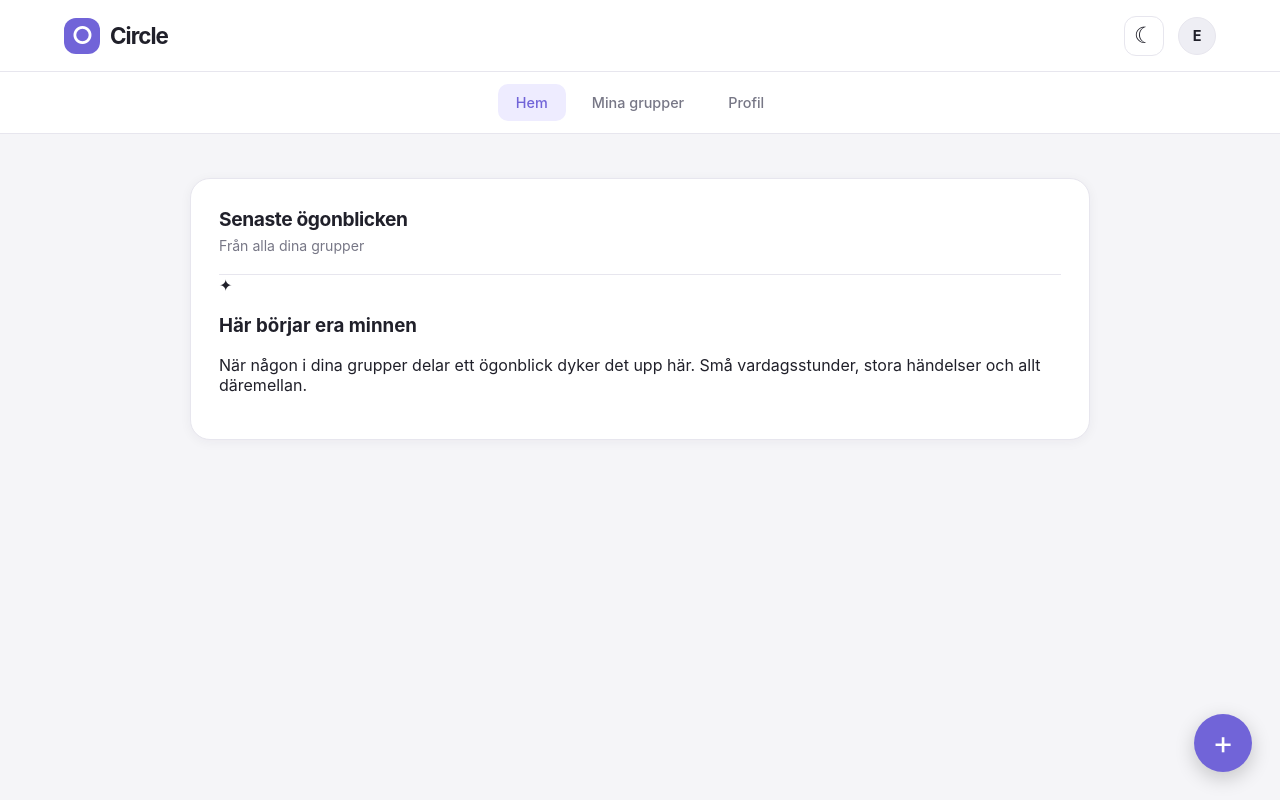
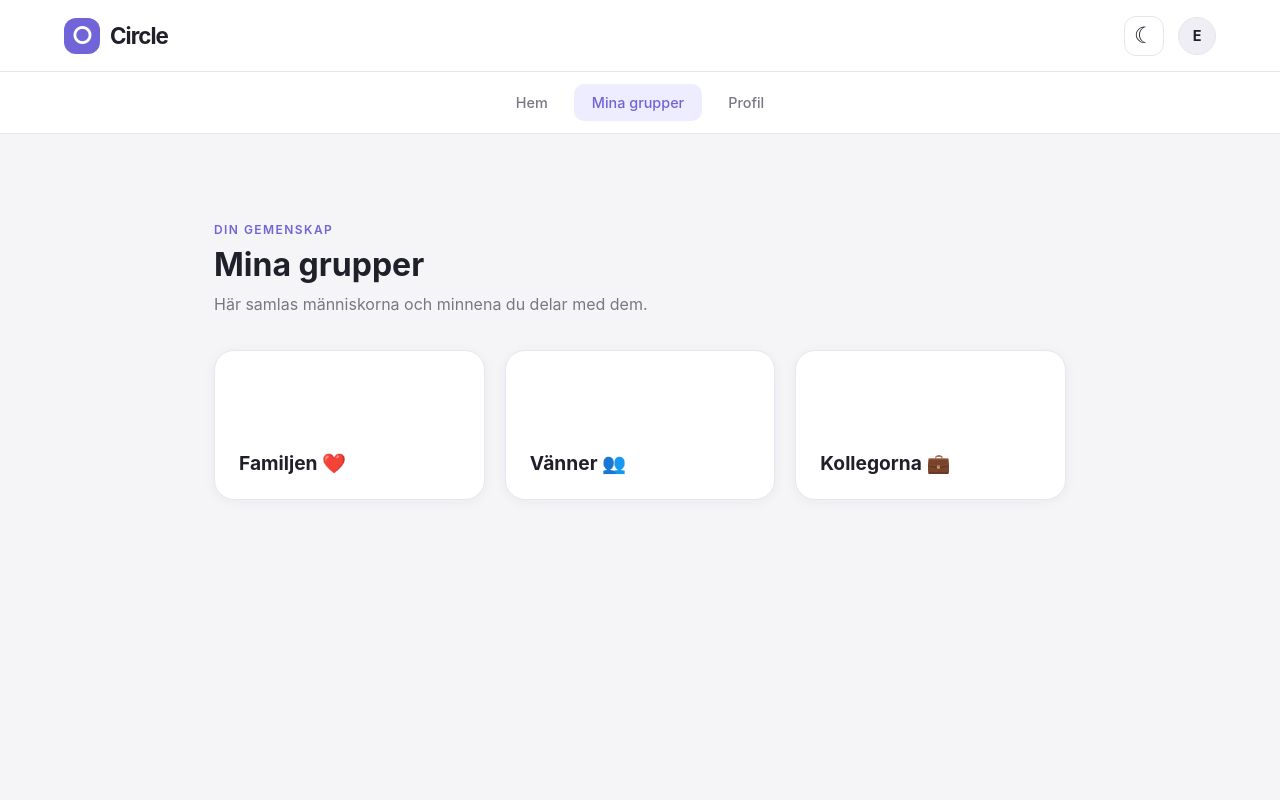
Before and after one commit to Dilemma98/Circle, a React (Vite) app: page /groups in a window 1280 px wide. Built offline with nearby package versions, Linux system fonts and the light colour scheme; no server answers; the database is empty.

Commit message:
second commit

```diff
--- a/src/App.tsx
+++ b/src/App.tsx
@@ -1,14 +1,32 @@
+
+import { BrowserRouter, Routes, Route } from "react-router-dom";
+import {useEffect} from "react";
 
 import AppLayout from "./components/layout/appLayout";
 import HomePage from "./features/feed/pages/homePage";
+import GroupsPage from "./features/groups/pages/groupsPage";
+import GroupPage from "./features/groups/pages/groupPage";
 import { ThemeProvider } from "./features/theme/themeProvider";
 
+import { testSupabaseConnection } from "./lib/supabase";
+
 export default function App() {
+
+ useEffect(() => {
+  testSupabaseConnection();
+}, []);
+
   return (
-    <ThemeProvider>
-      <AppLayout>
-        <HomePage />
-      </AppLayout>
-    </ThemeProvider>
+    <BrowserRouter>
+      <ThemeProvider>
+        <AppLayout>
+          <Routes>
+            <Route path="/" element={<HomePage />} />
+            <Route path="/groups" element={<GroupsPage />} />
+            <Route path="/groups/:groupId" element={<GroupPage />} />
+          </Routes>
+        </AppLayout>
+      </ThemeProvider>
+    </BrowserRouter>
   );
 }
--- a/src/components/layout/navigation.tsx
+++ b/src/components/layout/navigation.tsx
@@ -1,19 +1,21 @@
-import "./navigation.css";
+
+import { NavLink } from "react-router-dom";
+import "./Navigation.css";
 
 export default function Navigation() {
   return (
     <nav className="main-navigation">
-      <a href="/" className="active">
+      <NavLink to="/" end>
         Hem
-      </a>
+      </NavLink>
 
-      <a href="/groups">
+      <NavLink to="/groups">
         Mina grupper
-      </a>
+      </NavLink>
 
-      <a href="/profile">
+      <NavLink to="/profile">
         Profil
-      </a>
+      </NavLink>
     </nav>
   );
 }
--- /dev/null
+++ b/src/features/groups/pages/groupPage.css
@@ -0,0 +1,59 @@
+
+.group-page {
+  max-width: 1100px;
+  margin: 0 auto;
+  padding: 32px 24px;
+}
+
+.group-page-header {
+  margin-bottom: 32px;
+}
+
+.group-page-header .eyebrow {
+  color: var(--color-primary);
+  font-size: 0.75rem;
+  font-weight: 600;
+  letter-spacing: 0.12em;
+  margin-bottom: 8px;
+}
+
+.group-page-header h1 {
+  font-size: 2rem;
+  margin: 0 0 10px;
+}
+
+.group-page-header p:last-child {
+  color: var(--color-text-muted);
+  margin: 0;
+}
+
+.group-tabs {
+  display: flex;
+  gap: 8px;
+  border-bottom: 1px solid var(--color-border);
+  margin-bottom: 28px;
+}
+
+.group-tabs button {
+  padding: 12px 18px;
+  border: none;
+  background: transparent;
+  color: var(--color-text-muted);
+  font-weight: 500;
+  border-bottom: 2px solid transparent;
+  margin-bottom: -1px;
+  transition: color 0.2s ease, border-color 0.2s ease;
+}
+
+.group-tabs button:hover {
+  color: var(--color-text);
+}
+
+.group-tabs button.active {
+  color: var(--color-primary);
+  border-bottom-color: var(--color-primary);
+}
+
+.group-tab-content {
+  min-height: 200px;
+}
--- /dev/null
+++ b/src/features/groups/pages/groupPage.tsx
@@ -0,0 +1,60 @@
+
+import { useState } from "react";
+import { useParams } from "react-router-dom";
+import { mockGroups } from "../data/mockGroups";
+
+import "./groupPage.css";
+
+type GroupTab = "feed" | "album" | "members";
+
+export default function GroupPage() {
+  const { groupId } = useParams<{ groupId: string }>();
+
+  const [activeTab, setActiveTab] = useState<GroupTab>("feed");
+
+  const group = mockGroups.find(
+    (group) => group.id === groupId
+  );
+
+  if (!group) {
+    return <p>Gruppen kunde inte hittas.</p>;
+  }
+
+  return (
+    <div className="group-page">
+      <header className="group-page-header">
+        <h1>{group.name}</h1>
+        <p>Här samlas era gemensamma minnen.</p>
+      </header>
+
+      <nav className="group-tabs">
+        <button
+          className={activeTab === "feed" ? "active" : ""}
+          onClick={() => setActiveTab("feed")}
+        >
+          Flöde
+        </button>
+
+        <button
+          className={activeTab === "album" ? "active" : ""}
+          onClick={() => setActiveTab("album")}
+        >
+          Album
+        </button>
+
+        <button
+          className={activeTab === "members" ? "active" : ""}
+          onClick={() => setActiveTab("members")}
+        >
+          Medlemmar
+        </button>
+      </nav>
+
+      <section className="group-tab-content">
+        {activeTab === "feed" && <p>Gruppens flöde kommer här.</p>}
+        {activeTab === "album" && <p>Gruppens fotoalbum kommer här.</p>}
+        {activeTab === "members" && <p>Gruppens medlemmar kommer här.</p>}
+      </section>
+    </div>
+  );
+}
--- /dev/null
+++ b/src/features/groups/pages/groupsPage.css
@@ -0,0 +1,58 @@
+
+.groups-page {
+  max-width: 1100px;
+  margin: 0 auto;
+  padding: 32px 24px;
+}
+
+/* Page header */
+.groups-page-header {
+  margin-bottom: 36px;
+}
+
+.groups-page-header .eyebrow {
+  color: var(--color-primary);
+  font-size: 0.75rem;
+  font-weight: 600;
+  letter-spacing: 0.12em;
+  margin-bottom: 8px;
+}
+
+.groups-page-header h1 {
+  font-size: 2rem;
+  margin: 0 0 10px;
+}
+
+.groups-page-header p:last-child {
+  color: var(--color-text-muted);
+  margin: 0;
+}
+
+/* Group cards */
+.groups-list {
+  display: grid;
+  grid-template-columns: repeat(auto-fill, minmax(240px, 1fr));
+  gap: 20px;
+}
+
+.group-card {
+  min-height: 150px;
+  padding: 24px;
+  border: 1px solid var(--color-border);
+  border-radius: var(--radius-lg);
+  background: var(--color-surface);
+  display: flex;
+  align-items: flex-end;
+  box-shadow: var(--shadow-card);
+  transition: transform 0.2s ease, box-shadow 0.2s ease;
+}
+
+.group-card:hover {
+  transform: translateY(-3px);
+  box-shadow: 0 6px 18px rgb(30 25 60 / 10%);
+}
+
+.group-card h2 {
+  font-size: 1.2rem;
+  margin: 0;
+}
--- /dev/null
+++ b/src/features/groups/pages/groupsPage.tsx
@@ -0,0 +1,28 @@
+import "./groupsPage.css";
+
+import { mockGroups } from "../data/mockGroups";
+import { Link } from "react-router-dom";
+
+export default function GroupsPage() {
+  return (
+    <div className="groups-page">
+      <section className="groups-page-header">
+        <p className="eyebrow">DIN GEMENSKAP</p>
+        <h1>Mina grupper</h1>
+        <p>Här samlas människorna och minnena du delar med dem.</p>
+      </section>
+
+      <section className="groups-list">
+        {mockGroups.map((group) => (
+          <Link
+            to={`/groups/${group.id}`}
+            className="group-card"
+            key={group.id}
+          >
+            <h2>{group.name}</h2>
+          </Link>
+        ))}
+      </section>
+    </div>
+  );
+}
--- /dev/null
+++ b/src/lib/supabase.ts
@@ -0,0 +1,21 @@
+import { createClient } from "@supabase/supabase-js";
+
+const supabaseUrl = import.meta.env.VITE_SUPABASE_URL;
+const supabaseKey = import.meta.env.VITE_SUPABASE_ANON_KEY;
+
+export const supabase = createClient(supabaseUrl, supabaseKey);
+
+export async function testSupabaseConnection() {
+  const { error } = await supabase
+    .from("groups")
+    .select("id")
+    .limit(1);
+
+  if (error) {
+    console.error("Supabase connection failed:", error.message);
+    return false;
+  }
+
+  console.log("Supabase connection successful!");
+  return true;
+}
```
Also changed, not shown: 1 other file (tests, documents, lock files or other folders).
